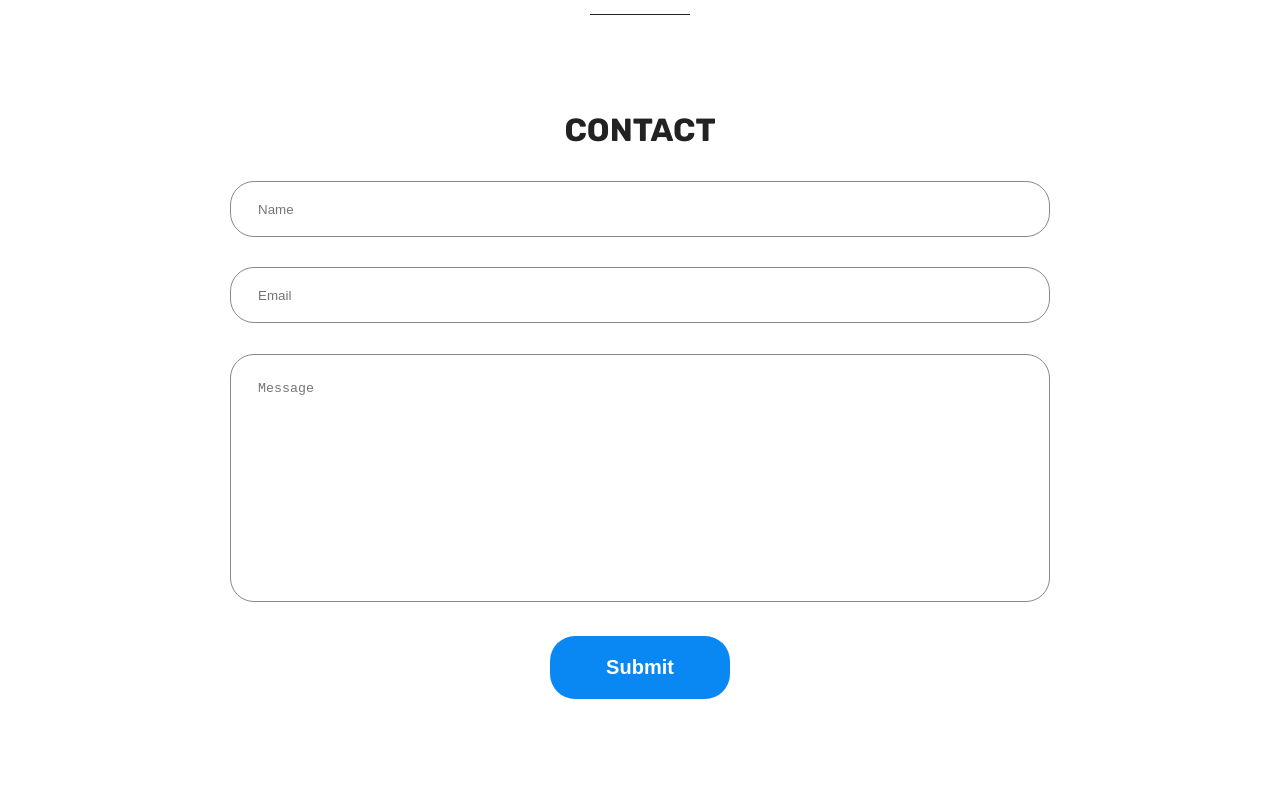
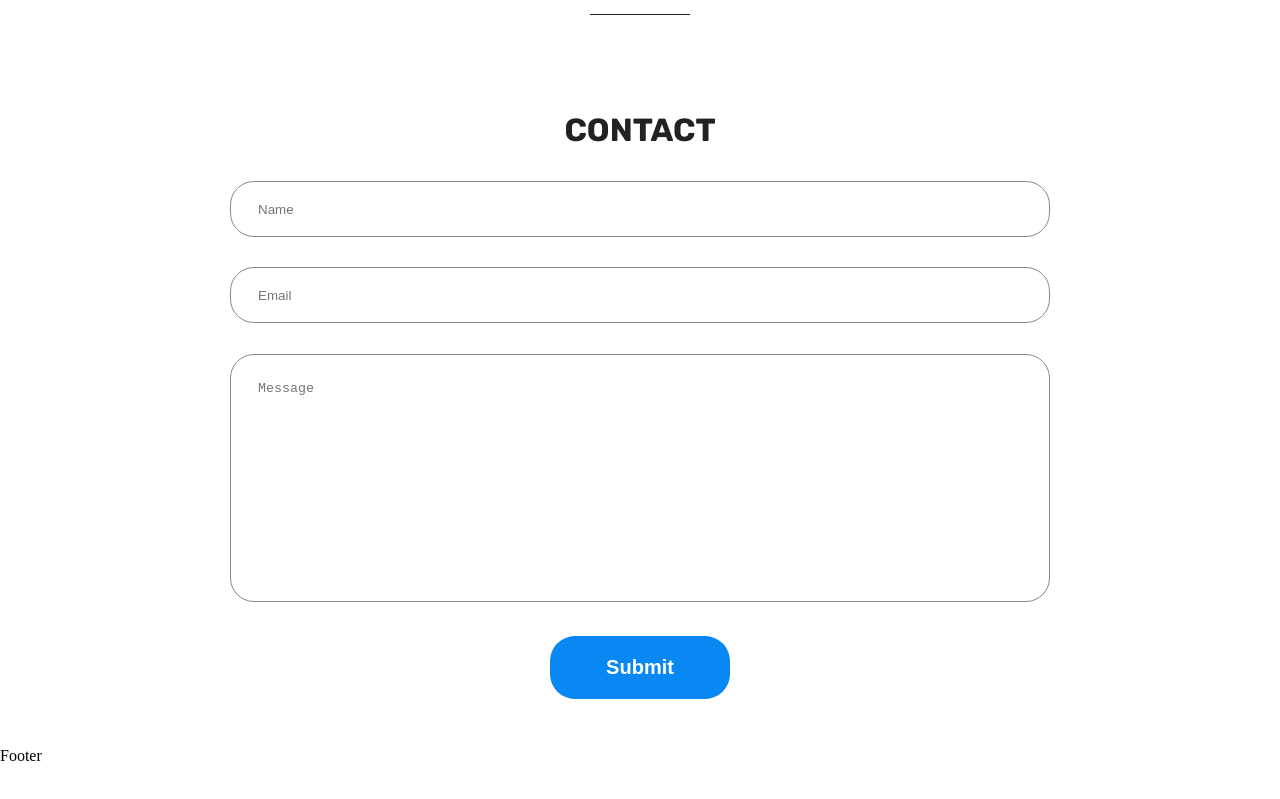
Before and after one commit to Studio117/kwasi-otengbaah-portfolio, a React (Vite) app: page / in a window 1280 px wide. Shown: the part 2761-3560 px from the top of the page. Before the commit the page ends 3508 px from the top, so only its background shows below. Built offline with nearby package versions, Linux system fonts and the light colour scheme.

Commit message:
created folder and files for footer

```diff
--- a/src/App.jsx
+++ b/src/App.jsx
@@ -1,5 +1,6 @@
 import './App.scss'
 import ContactPage from './components/ContactPage/ContactPage'
+import Footer from './components/Footer/Footer'
 import Header from './components/Header/Header'
 import HeroSection from './components/HeroSection/HeroSection'
 import Projects from './components/Projects/Projects'
@@ -14,6 +15,7 @@ function App() {
       <Projects />
       <Skills />
       <ContactPage />
+      <Footer />
     </>
   )
 }
--- /dev/null
+++ b/src/components/Footer/Footer.jsx
@@ -0,0 +1,11 @@
+import './Footer.scss'
+
+import React from 'react'
+
+function Footer() {
+  return (
+    <div>Footer</div>
+  )
+}
+
+export default Footer
--- /dev/null
+++ b/src/components/Footer/Footer.scss
@@ -0,0 +1,3 @@
+// @use '../../Styles/partials/variables.scss'as *;
+// @use '../../Styles/partials/mixins.scss'as *;
+@use "../../Styles/partials/global.scss"as *;
```
